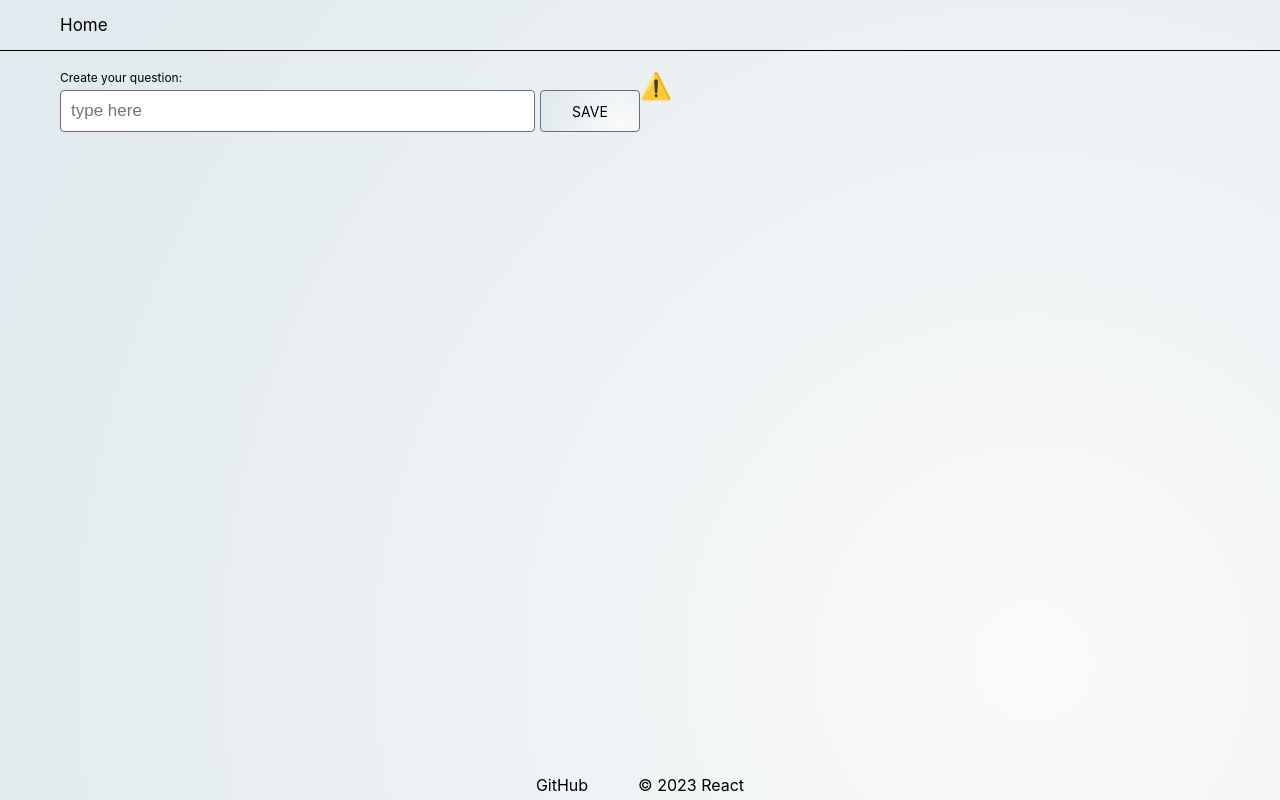
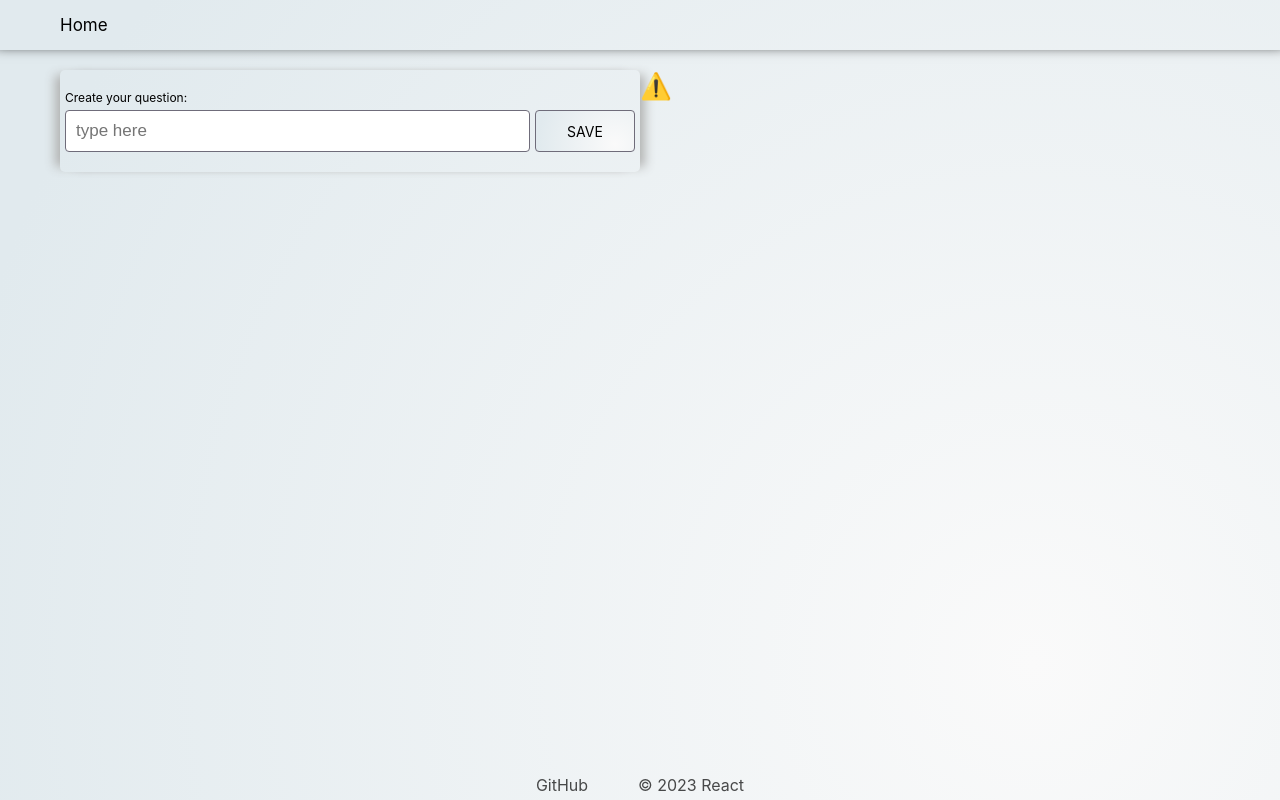
Before and after one commit to galinavikst/vote, a React (Create React App) app: page /forms in a window 1280 px wide. Built offline with nearby package versions, Linux system fonts and the light colour scheme; no server answers.

Commit message:
refactor: add shadow to forms

```diff
--- a/src/css/header-footer.css
+++ b/src/css/header-footer.css
@@ -8,10 +8,10 @@
 
 header {
   padding: 15px 0;
-  border-bottom: 1px solid;
   position: absolute;
   width: 100%;
   z-index: 1;
+  box-shadow: 0px -10px 13px 5px;
 }
 
 header a {
@@ -26,6 +26,7 @@ footer {
   font-size: 1rem;
   position: absolute;
   bottom: 5px;
+  opacity: 0.7;
 }
 
 footer > div {
--- a/src/css/options-form.css
+++ b/src/css/options-form.css
@@ -2,6 +2,10 @@
   display: flex;
   flex-direction: column;
   gap: 30px;
+  padding: 20px 5px;
+  box-shadow: 10px 0px 10px -5px var(--light-border-color),
+    -10px 0px 10px -5px var(--light-border-color);
+  border-radius: 5px;
 }
 
 .options_form {
--- a/src/index.css
+++ b/src/index.css
@@ -129,6 +129,10 @@ a {
 
 .app_wrapper > .question_form {
   align-self: center;
+  padding: 20px 5px;
+  box-shadow: 10px 0px 10px -5px var(--light-border-color),
+    -10px 0px 10px -5px var(--light-border-color);
+  border-radius: 5px;
 }
 
 .lf-player-container,
```
